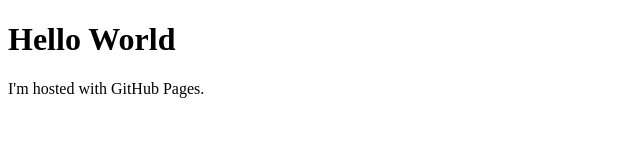
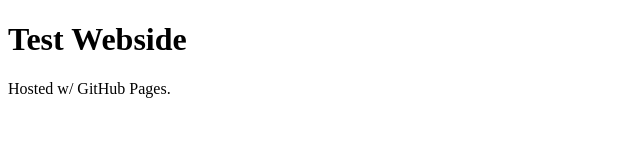
Before and after one commit to ren100m2/ren100m2.github.io, a plain HTML site: page index.html in a window 1280 px wide. Shown: the whole page, without its empty margins (0-640 px from the left). Drawn offline with Linux system fonts and the light colour scheme.

Commit message:
Update index.html

```diff
--- a/index.html
+++ b/index.html
@@ -1,7 +1,7 @@
 <!DOCTYPE html>
 <html>
 <body>
-<h1>Hello World</h1>
-<p>I'm hosted with GitHub Pages.</p>
+<h1>Test Webside</h1>
+<p>Hosted w/ GitHub Pages.</p>
 </body>
 </html>
```
